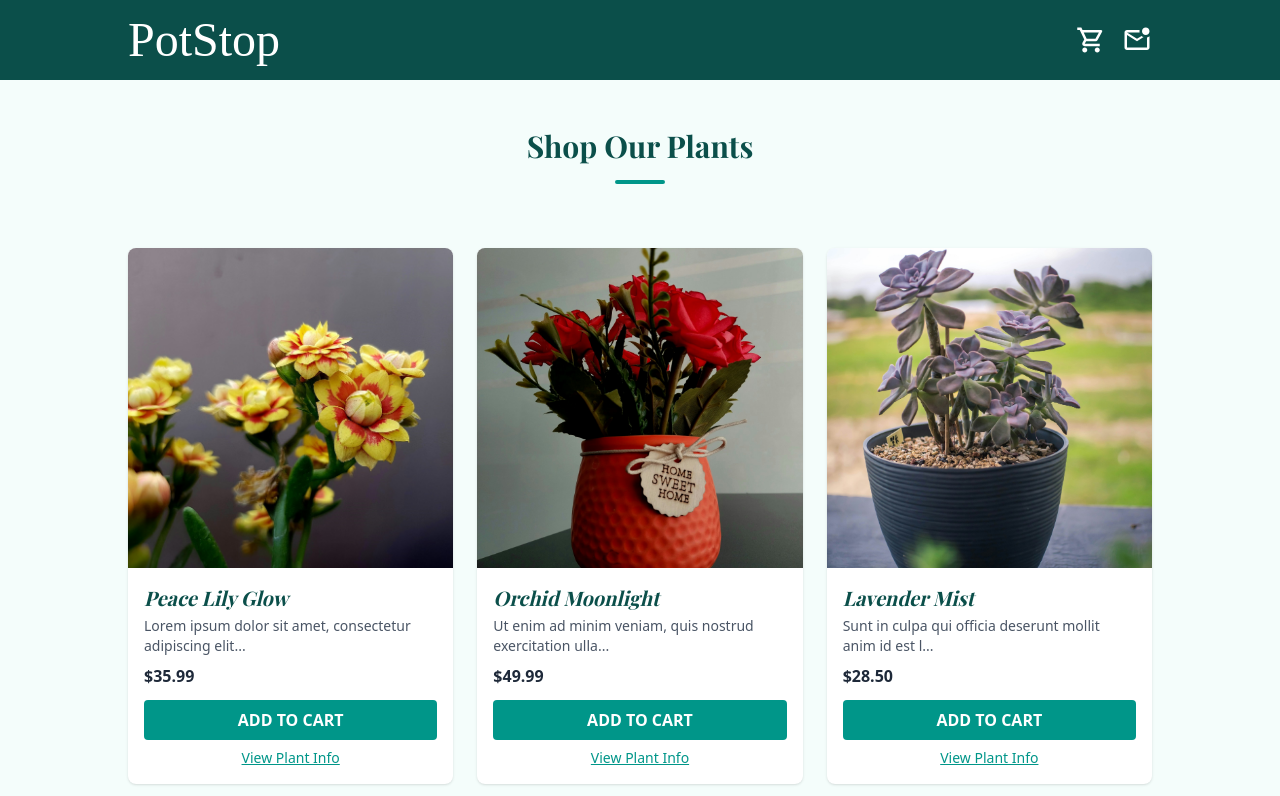
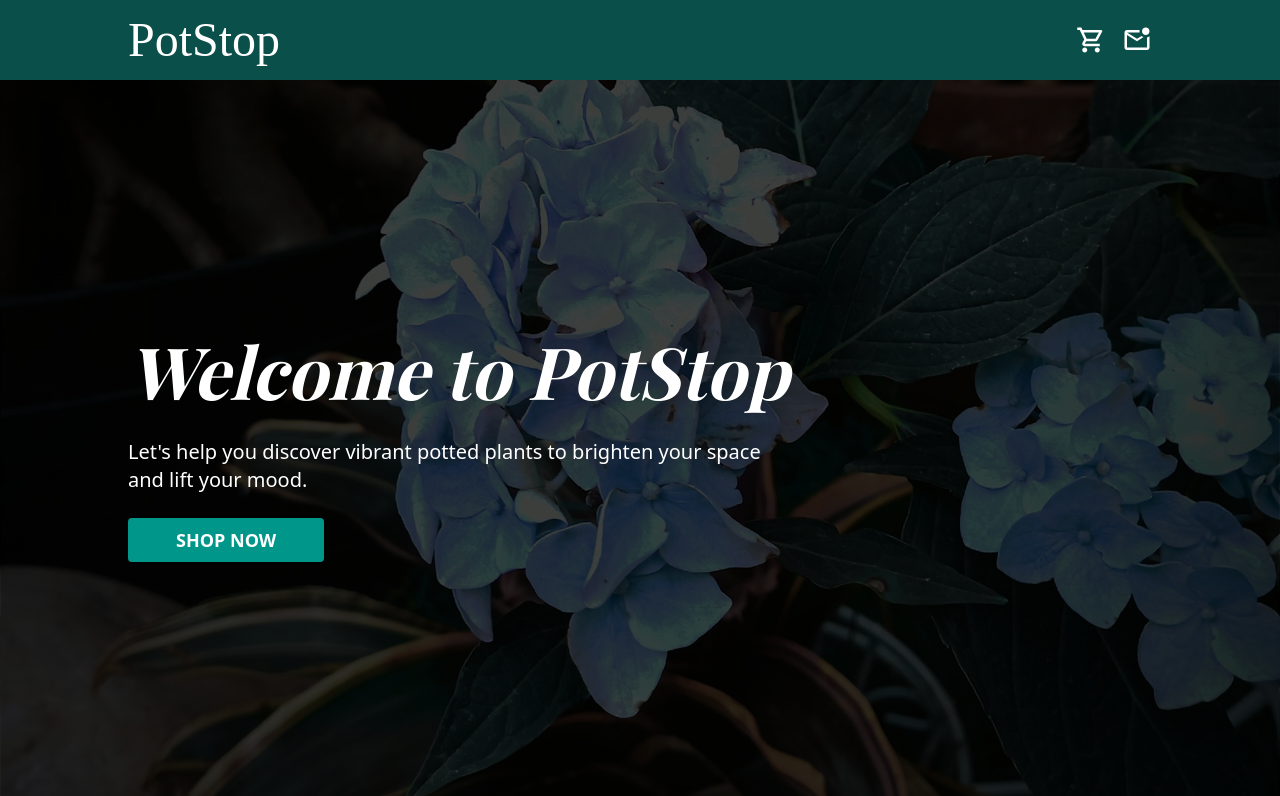
Before and after one commit to KikiXoxo/shopping-cart-app, a React (Vite) app: page / in a window 1280 px wide. Shown: the top 796 px of the page. Built offline with nearby package versions, Linux system fonts and the light colour scheme; a web font is replaced by a local one.

Commit message:
feat: add hero section to home page

```diff
--- a/src/index.css
+++ b/src/index.css
@@ -8,3 +8,7 @@
   --font-logo: 'Fleur De Leah', cursive;
   --font-heading: 'Playfair Display', serif;
 }
+
+html {
+  scroll-behavior: smooth;
+}
--- a/src/pages/Home.jsx
+++ b/src/pages/Home.jsx
@@ -18,8 +18,37 @@ const Home = () => {
   }, []);
 
   return (
-    <div className='py-12 '>
-      <div className='mx-4 md:mx-12 lg:max-w-[80%] lg:mx-auto '>
+    <div>
+      {/* Hero Section */}
+      <div
+        className='h-[70vh] lg:h-[calc(100vh-64px)] bg-cover bg-center flex items-center'
+        style={{
+          backgroundImage:
+            "linear-gradient(rgba(0, 0, 0, 0.75), rgba(0, 0, 0, 0.75)), url('/img/24.jpg')",
+        }}
+      >
+        <div className='w-[90%] lg:w-[80%] mx-auto text-center text-white flex flex-col items-center lg:items-start lg:text-left'>
+          <h1 className='font-heading font-bold text-5xl md:text-7xl italic mb-8'>
+            Welcome to PotStop
+          </h1>
+          <p className='text-lg md:text-xl mb-6 md:max-w-lg lg:max-w-2xl'>
+            Let's help you discover vibrant potted plants to brighten your space
+            and lift your mood.
+          </p>
+          <a
+            href='#shop-section'
+            className='inline-block bg-teal-600 text-white text-lg uppercase py-2 px-12 rounded hover:bg-teal-700 transition-transform duration-300 hover:scale-105 font-semibold'
+          >
+            Shop Now
+          </a>
+        </div>
+      </div>
+
+      {/* Plants List */}
+      <div
+        id='shop-section'
+        className='mx-4 md:mx-12 lg:max-w-[80%] lg:mx-auto py-12'
+      >
         <h2 className='font-heading text-3xl text-teal-900 font-bold text-center mb-4'>
           Shop Our Plants
         </h2>
```
